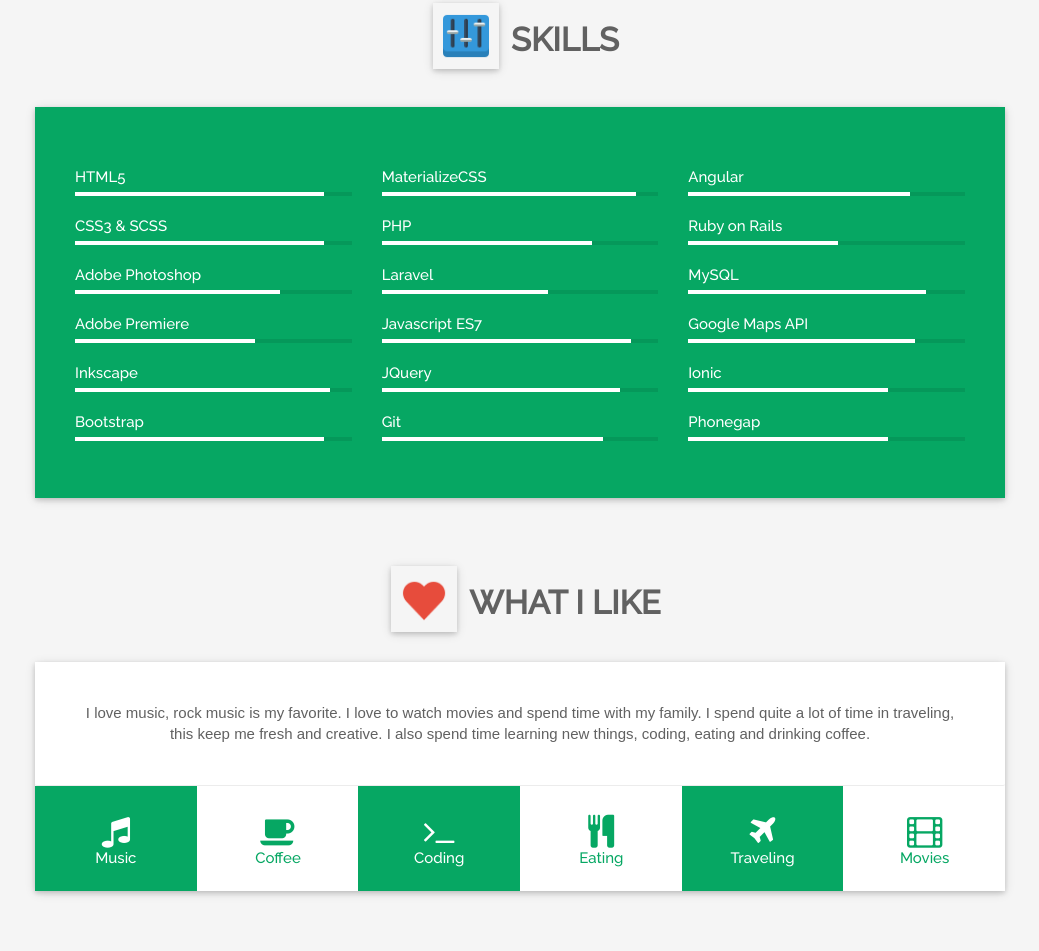
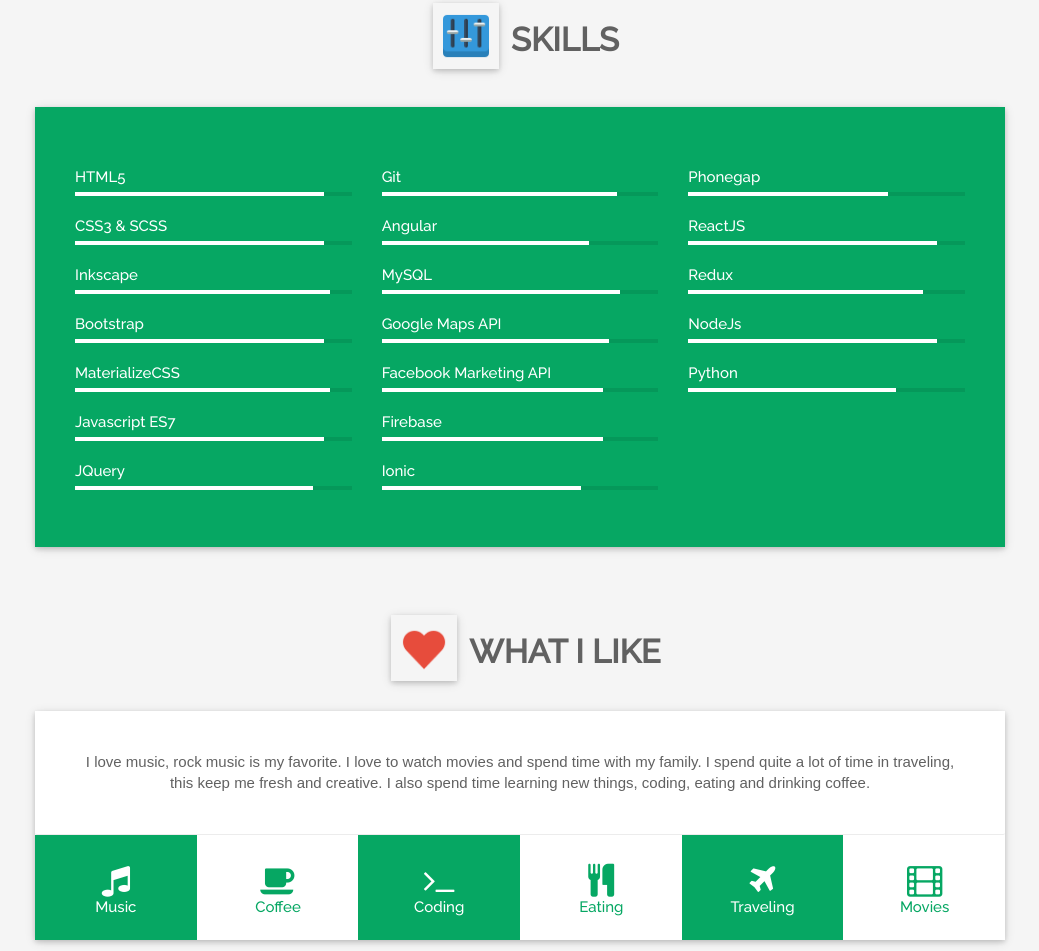
Before and after one commit to kevkevdev/kevkevdev, a plain HTML site: page index.html in a window 1280 px wide. Shown: the part 1329-2280 px from the top of the page, without its empty margins (120-1159 px from the left). Drawn offline with nearby package versions, Linux system fonts and the light colour scheme; a web font is replaced by a local one.

Commit message:
update personal skills

```diff
--- a/index.html
+++ b/index.html
@@ -1,5 +1,6 @@
 <!DOCTYPE html>
 <html lang="en">
+
 <head>
     <meta charset="UTF-8">
     <meta http-equiv="X-UA-Compatible" content="IE=edge">
@@ -30,6 +31,7 @@
     <link href="css/style.css" id="switch_style" rel="stylesheet">
 
 </head>
+
 <body>
 
     <!--==========================================
@@ -61,15 +63,21 @@
                             <div class="infos">
                                 <ul class="profile-list">
                                     <li class="clearfix">
-                                    <span class="title"><i class="material-icons">email</i></span>
+                                        <span class="title">
+                                            <i class="material-icons">email</i>
+                                        </span>
                                         <span class="content">kevin.morag94@gmail.com</span>
                                     </li>
                                     <li class="clearfix">
-                                    <span class="title"><i class="material-icons">language</i></span>
+                                        <span class="title">
+                                            <i class="material-icons">language</i>
+                                        </span>
                                         <a href="https://kevkevdev.github.io" target="_blank" class="content">kevkevdev.github.io</a>
                                     </li>
                                     <li class="clearfix">
-                                    <span class="title"><i class="material-icons">place</i></span>
+                                        <span class="title">
+                                            <i class="material-icons">place</i>
+                                        </span>
                                         <span class="content">San Ramón, Alajuela, Costa Rica</span>
                                     </li>
                                 </ul>
@@ -78,13 +86,21 @@
                             <!--LINKS-->
                             <div class="links">
                                 <!-- TWITTER-->
-                            <a href="https://twitter.com/kevkevdev" target="_blank" class="social  btn-floating blue"><i class="fa fa-twitter"></i></a>
+                                <a href="https://twitter.com/kevkevdev" target="_blank" class="social  btn-floating blue">
+                                    <i class="fa fa-twitter"></i>
+                                </a>
                                 <!-- GOOGLE+-->
-                            <a href="https://plus.google.com/+KevinMora-kev-dev" target="_blank" class="social  btn-floating red"><i class="fa fa-google-plus"></i></a>
+                                <a href="https://plus.google.com/+KevinMora-kev-dev" target="_blank" class="social  btn-floating red">
+                                    <i class="fa fa-google-plus"></i>
+                                </a>
                                 <!-- LINKEDIN-->
-                            <a href="https://www.linkedin.com/in/kev-dev/" target="_blank" class="social btn-floating blue darken-3"><i class="fa fa-linkedin"></i></a>
+                                <a href="https://www.linkedin.com/in/kev-dev/" target="_blank" class="social btn-floating blue darken-3">
+                                    <i class="fa fa-linkedin"></i>
+                                </a>
                                 <!-- INSTAGRAM -->
-                            <a href="https://www.instagram.com/kevdev_94/" target="_blank" class="social btn-floating grey darken-1"><i class="fa fa-instagram"></i></a>
+                                <a href="https://www.instagram.com/kevdev_94/" target="_blank" class="social btn-floating grey darken-1">
+                                    <i class="fa fa-instagram"></i>
+                                </a>
                             </div>
                         </div>
                     </div>
@@ -105,7 +121,8 @@
                         <div class="card-content">
                             <!-- ABOUT PARAGRAPH -->
                             <p>
-                            Kevin is Proactive and good oriented, always creating and promoting new and creative ideas. Loving music, code and discovering new food out there.
+                                Kevin is Proactive and good oriented, always creating and promoting new and creative ideas. Loving music, code and discovering
+                                new food out there.
                             </p>
                             <p>
                                 Bachelor’s degree in Informática y Tecnología Multimedia at Universidad de Costa Rica (2014 - 2018)
@@ -132,11 +149,14 @@
     <section id="education" class="section">
         <div class="container">
             <div class="section-title">
-            <h4 class="text-uppercase text-center"><img src="images/icons/book.png" alt="demo">Education</h4>
+                <h4 class="text-uppercase text-center">
+                    <img src="images/icons/book.png" alt="demo">Education</h4>
             </div>
             <div id="timeline-education">
                 <div class="timeline-block">
-                <div class="timeline-dot"><i class="fa fa-graduation-cap"></i></div>
+                    <div class="timeline-dot">
+                        <i class="fa fa-graduation-cap"></i>
+                    </div>
                     <div class="card timeline-content">
                         <div class="card-content">
                             <h6 class="timeline-title">High School Diploma</h6>
@@ -152,7 +172,9 @@
                     </div>
                 </div>
                 <div class="timeline-block">
-                <div class="timeline-dot"><h6>U</h6></div>
+                    <div class="timeline-dot">
+                        <h6>U</h6>
+                    </div>
                     <div class="card timeline-content">
                         <div class="card-content">
                             <h6 class="timeline-title">Universidad de Costa Rica</h6>
@@ -165,8 +187,8 @@
                                 </h6>
                             </div>
                             <p>
-                            I was lucky to study in this prestigious institution.
-                            I studied this great and creative career, where I learn to design and code.
+                                I was lucky to study in this prestigious institution. I studied this great and creative career, where I learn to design and
+                                code.
                             </p>
                         </div>
                     </div>
@@ -182,7 +204,8 @@
         <div class="container">
             <!-- SECTION TITLE -->
             <div class="section-title">
-            <h4 class="text-uppercase text-center"><img src="images/icons/mixer.png" alt="demo">Skills</h4>
+                <h4 class="text-uppercase text-center">
+                    <img src="images/icons/mixer.png" alt="demo">Skills</h4>
             </div>
             <div class="row">
                 <div class="col-md-12 col-sm-12 col-xs-12">
@@ -193,83 +216,124 @@
                                     <!-- FIRST SKILL SECTION -->
                                     <!-- FIRST SKILL BAR -->
                                     <div class="skillbar" data-percent="90%">
-                                    <div class="skillbar-title"><span>HTML5</span></div>
+                                        <div class="skillbar-title">
+                                            <span>HTML5</span>
+                                        </div>
                                         <div class="skillbar-bar"></div>
                                     </div>
                                     <!-- SECOND SKILL BAR  -->
                                     <div class="skillbar" data-percent="90%">
-                                    <div class="skillbar-title"><span>CSS3 & SCSS</span></div>
+                                        <div class="skillbar-title">
+                                            <span>CSS3 & SCSS</span>
+                                        </div>
                                         <div class="skillbar-bar"></div>
                                     </div>
                                     <!-- THIRD SKILL BAR  -->
-                                <div class="skillbar" data-percent="74%">
-                                    <div class="skillbar-title"><span>Adobe Photoshop</span></div>
+                                    <div class="skillbar" data-percent="92%">
+                                        <div class="skillbar-title">
+                                            <span>Inkscape</span>
+                                        </div>
                                         <div class="skillbar-bar"></div>
                                     </div>
-                                <div class="skillbar" data-percent="65%">
-                                    <div class="skillbar-title"><span>Adobe Premiere</span></div>
+                                    <div class="skillbar" data-percent="90%">
+                                        <div class="skillbar-title">
+                                            <span>Bootstrap</span>
+                                        </div>
                                         <div class="skillbar-bar"></div>
                                     </div>
                                     <div class="skillbar" data-percent="92%">
-                                    <div class="skillbar-title"><span>Inkscape</span></div>
+                                        <div class="skillbar-title">
+                                            <span>MaterializeCSS</span>
+                                        </div>
                                         <div class="skillbar-bar"></div>
                                     </div>
                                     <div class="skillbar" data-percent="90%">
-                                    <div class="skillbar-title"><span>Bootstrap</span></div>
+                                        <div class="skillbar-title">
+                                            <span>Javascript ES7</span>
+                                        </div>
+                                        <div class="skillbar-bar"></div>
+                                    </div>
+                                    <div class="skillbar" data-percent="86%">
+                                        <div class="skillbar-title">
+                                            <span>JQuery</span>
+                                        </div>
                                         <div class="skillbar-bar"></div>
                                     </div>
                                 </div>
 
                                 <div class="col-md-4 col-sm-4 col-xs-12">
-                                <div class="skillbar" data-percent="92%">
-                                    <div class="skillbar-title"><span>MaterializeCSS</span></div>
+                                    <div class="skillbar" data-percent="85%">
+                                        <div class="skillbar-title">
+                                            <span>Git</span>
+                                        </div>
                                         <div class="skillbar-bar"></div>
                                     </div>
-                                <div class="skillbar" data-percent="76%">
-                                    <div class="skillbar-title"><span>PHP</span></div>
-                                    <div class="skillbar-bar"></div>
+                                    <div class="skillbar" data-percent="75%">
+                                        <div class="skillbar-title">
+                                            <span>Angular</span>
                                         </div>
-                                <div class="skillbar" data-percent="60%">
-                                    <div class="skillbar-title"><span>Laravel</span></div>
-                                    <div class="skillbar-bar"></div>
-                                </div>
-                                <div class="skillbar" data-percent="90%">
-                                    <div class="skillbar-title"><span>Javascript ES7</span></div>
                                         <div class="skillbar-bar"></div>
                                     </div>
                                     <div class="skillbar" data-percent="86%">
-                                    <div class="skillbar-title"><span>JQuery</span></div>
+                                        <div class="skillbar-title">
+                                            <span>MySQL</span>
+                                        </div>
+                                        <div class="skillbar-bar"></div>
+                                    </div>
+                                    <div class="skillbar" data-percent="82%">
+                                        <div class="skillbar-title">
+                                            <span>Google Maps API</span>
+                                        </div>
                                         <div class="skillbar-bar"></div>
                                     </div>
                                     <div class="skillbar" data-percent="80%">
-                                    <div class="skillbar-title"><span>Git</span></div>
+                                        <div class="skillbar-title">
+                                            <span>Facebook Marketing API</span>
+                                        </div>
+                                        <div class="skillbar-bar"></div>
+                                    </div>
+                                    <div class="skillbar" data-percent="80%">
+                                        <div class="skillbar-title">
+                                            <span>Firebase</span>
+                                        </div>
+                                        <div class="skillbar-bar"></div>
+                                    </div>
+                                    <div class="skillbar" data-percent="72%">
+                                        <div class="skillbar-title">
+                                            <span>Ionic</span>
+                                        </div>
                                         <div class="skillbar-bar"></div>
                                     </div>
                                 </div>
                                 <div class="col-md-4 col-sm-4 col-xs-12">
-
-                                <div class="skillbar" data-percent="80%">
-                                    <div class="skillbar-title"><span>Angular</span></div>
+                                    <div class="skillbar" data-percent="72%">
+                                        <div class="skillbar-title">
+                                            <span>Phonegap</span>
+                                        </div>
                                         <div class="skillbar-bar"></div>
                                     </div>
-                                <div class="skillbar" data-percent="54%">
-                                    <div class="skillbar-title"><span>Ruby on Rails</span></div>
+                                    <div class="skillbar" data-percent="90%">
+                                        <div class="skillbar-title">
+                                            <span>ReactJS</span>
+                                        </div>
                                         <div class="skillbar-bar"></div>
                                     </div>
-                                <div class="skillbar" data-percent="86%">
-                                    <div class="skillbar-title"><span>MySQL</span></div>
+                                    <div class="skillbar" data-percent="85%">
+                                        <div class="skillbar-title">
+                                            <span>Redux</span>
+                                        </div>
                                         <div class="skillbar-bar"></div>
                                     </div>
-                                <div class="skillbar" data-percent="82%">
-                                    <div class="skillbar-title"><span>Google Maps API</span></div>
+                                    <div class="skillbar" data-percent="90%">
+                                        <div class="skillbar-title">
+                                            <span>NodeJs</span>
+                                        </div>
                                         <div class="skillbar-bar"></div>
                                     </div>
-                                <div class="skillbar" data-percent="72%">
-                                    <div class="skillbar-title"><span>Ionic</span></div>
-                                    <div class="skillbar-bar"></div>
+                                    <div class="skillbar" data-percent="75%">
+                                        <div class="skillbar-title">
+                                            <span>Python</span>
                                         </div>
-                                <div class="skillbar" data-percent="72%">
-                                    <div class="skillbar-title"><span>Phonegap</span></div>
                                         <div class="skillbar-bar"></div>
                                     </div>
                                 </div>
@@ -295,15 +359,17 @@
         <div class="container">
             <!-- SECTION TITLE -->
             <div class="section-title">
-            <h4 class="text-uppercase text-center"><img src="images/icons/heart.png" alt="demo">What I like</h4>
+                <h4 class="text-uppercase text-center">
+                    <img src="images/icons/heart.png" alt="demo">What I like</h4>
             </div>
 
             <div id="interest-card" class="card">
                 <!--INTEREST TEXT-->
                 <div class="card-content">
                     <p>
-                    I love music, rock music is my favorite. I love to watch movies and spend time with my family. I spend quite a lot of time in traveling, this keep me fresh and creative.
-                    I also spend time learning new things, coding, eating and drinking coffee.
+                        I love music, rock music is my favorite. I love to watch movies and spend time with my family. I spend quite a lot of time
+                        in traveling, this keep me fresh and creative. I also spend time learning new things, coding, eating
+                        and drinking coffee.
                     </p>
                 </div>
                 <!--INTEREST ICONS-->
@@ -365,7 +431,8 @@
         <div class="container">
             <!-- SECTION TITLE -->
             <div class="section-title">
-            <h4 class="text-uppercase text-center"><img src="images/icons/envelope.png" alt="demo">Contact</h4>
+                <h4 class="text-uppercase text-center">
+                    <img src="images/icons/envelope.png" alt="demo">Contact</h4>
             </div>
             <div class="row">
                 <div id="contact-card" class="col-md-5 col-sm-12 col-xs-12">
@@ -375,28 +442,45 @@
                             <div class="infos">
                                 <ul class="profile-list">
                                     <li class="clearfix">
-                                    <span class="title"><i class="material-icons">email</i></span>
+                                        <span class="title">
+                                            <i class="material-icons">email</i>
+                                        </span>
                                         <span class="content">kevin.morag94@gmail.com</span>
-                                </li><br>
+                                    </li>
+                                    <br>
                                     <li class="clearfix">
-                                    <span class="title"><i class="material-icons">language</i></span>
+                                        <span class="title">
+                                            <i class="material-icons">language</i>
+                                        </span>
                                         <a href="https://kevkevdev.github.io" target="_blank" class="content">kevkevdev.github.io</a>
-                                </li><br>
+                                    </li>
+                                    <br>
                                     <li class="clearfix">
-                                    <span class="title"><i class="material-icons">place</i></span>
+                                        <span class="title">
+                                            <i class="material-icons">place</i>
+                                        </span>
                                         <span class="content">San Ramón, Alajuela, Costa Rica</span>
                                     </li>
                                 </ul>
-                        </div><br>
+                            </div>
+                            <br>
                             <div class="links">
                                 <!-- TWITTER-->
-                            <a href="https://twitter.com/kevkevdev" target="_blank" class="social  btn-floating blue"><i class="fa fa-twitter"></i></a>
+                                <a href="https://twitter.com/kevkevdev" target="_blank" class="social  btn-floating blue">
+                                    <i class="fa fa-twitter"></i>
+                                </a>
                                 <!-- GOOGLE+-->
-                            <a href="https://plus.google.com/+KevinMora-kev-dev" target="_blank" class="social  btn-floating red"><i class="fa fa-google-plus"></i></a>
+                                <a href="https://plus.google.com/+KevinMora-kev-dev" target="_blank" class="social  btn-floating red">
+                                    <i class="fa fa-google-plus"></i>
+                                </a>
                                 <!-- LINKEDIN-->
-                            <a href="https://www.linkedin.com/in/kev-dev/" target="_blank" class="social btn-floating blue darken-3"><i class="fa fa-linkedin"></i></a>
+                                <a href="https://www.linkedin.com/in/kev-dev/" target="_blank" class="social btn-floating blue darken-3">
+                                    <i class="fa fa-linkedin"></i>
+                                </a>
                                 <!-- INSTAGRAM -->
-                            <a href="https://www.instagram.com/kevdev_94/" target="_blank" class="social btn-floating grey darken-1"><i class="fa fa-instagram"></i></a>
+                                <a href="https://www.instagram.com/kevdev_94/" target="_blank" class="social btn-floating grey darken-1">
+                                    <i class="fa fa-instagram"></i>
+                                </a>
                             </div>
                         </div>
                     </div>
@@ -414,7 +498,9 @@
                      SCROLL TO TOP
 ===========================================-->
     <div id="scroll-top">
-    <div id="scrollup"><i class="fa fa-angle-up"></i></div>
+        <div id="scrollup">
+            <i class="fa fa-angle-up"></i>
+        </div>
     </div>
     <!--==========================================
                   SCRIPTS
@@ -428,4 +514,5 @@
     <script src="js/custom.js"></script>
 
 </body>
+
 </html>
```
Lines whose indentation alone changed are shown as unchanged.
